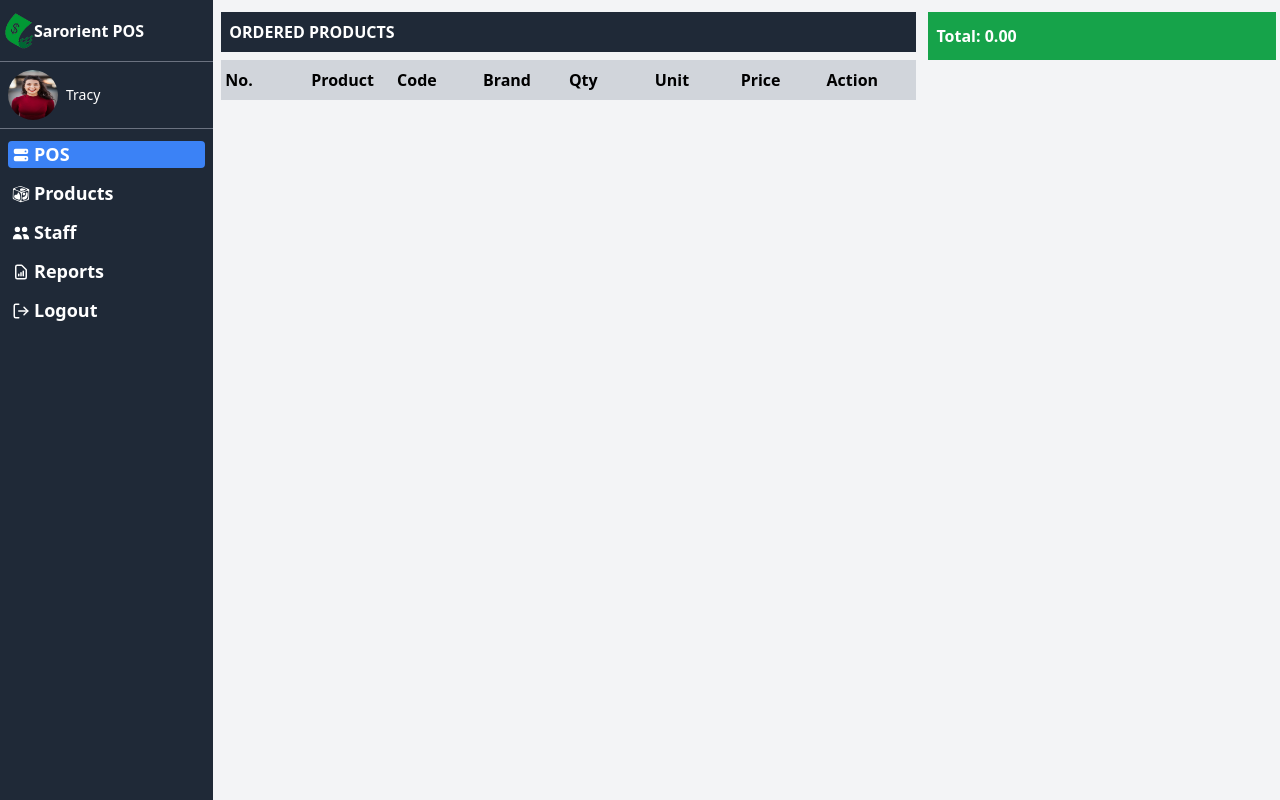
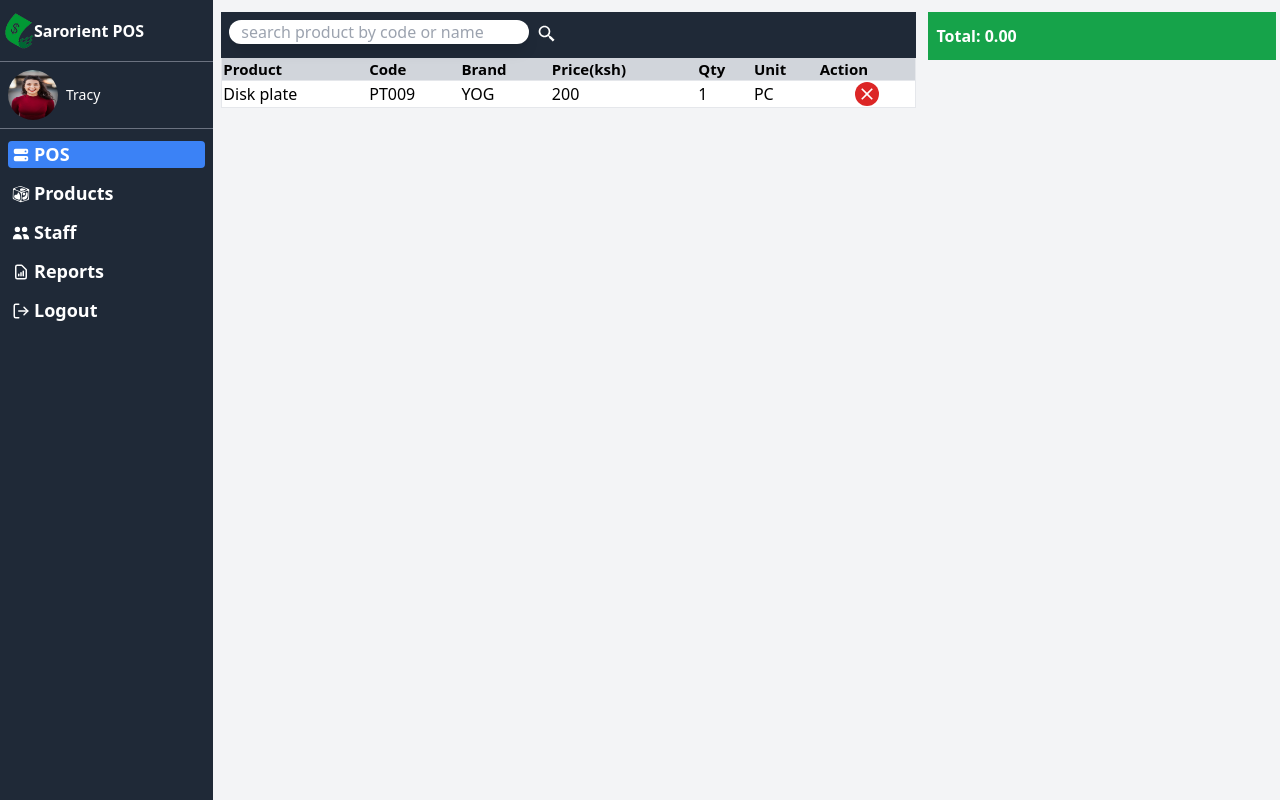
Before and after one commit to saretoduncan/sarorient-pos, a Next.js app: page /main/pos in a window 1280 px wide. Built offline with nearby package versions, Linux system fonts and the light colour scheme.

Commit message:
complete ordered  product design

```diff
--- a/app/components/Ordered_products.tsx
+++ b/app/components/Ordered_products.tsx
@@ -1,18 +1,41 @@
+import { BiEdit } from "react-icons/bi";
+import { IoMdClose } from "react-icons/io";
+
 export default function Ordered_products() {
   return (
     <>
-      <section className="grid grid-cols-8 bg-gray-300 mt-2 px-1 py-2 font-bold">
-      <div>No.</div>
-        <div>Product</div>
-        <div>Code</div>
-        <div>Brand</div>
-        <div>Qty</div>
-        <div>Unit</div>
-        <div>Price</div>
-        <div>Action</div>
-      </section>
-      <section>
+      <section className=" border-x  bg-white">
+        <table className="w-[100%] table-auto  border-gray-300">
+          <thead className="bg-gray-300 text-sm md:text-[15px] border-b">
+            <tr>
+              <th className="text-start">Product</th>
+              <th className="text-start">Code</th>
+              <th className="text-start">Brand</th>
+              <th className="text-start">Price(ksh)</th>
+              <th className="text-start">Qty</th>
+              <th className="text-start">Unit</th>
 
+              <th className="text-start">Action</th>
+            </tr>
+          </thead>
+          <tbody>
+            <tr className="border-b ">
+              <td className="">Disk plate</td>
+              <td className="">PT009</td>
+              <td className="">YOG</td>
+              <td className="">200</td>
+              <td className="">1</td>
+              <td className="">PC</td>
+
+              <td className=" grid space-x-1">
+                {" "}
+                <button className="bg-red-600 mx-auto self-center rounded-[50%] p-[2px]">
+                  <IoMdClose className="text-md  text-white self-center text-[20px]" />
+                </button>
+              </td>
+            </tr>
+          </tbody>
+        </table>
       </section>
     </>
   );
--- a/app/components/Search_bar.tsx
+++ b/app/components/Search_bar.tsx
@@ -1,6 +1,22 @@
-export default function Search_bar(){
+import { BiSearchAlt2 } from "react-icons/bi";
 
-    return(<>
-    </>)
-
+export default function Search_bar() {
+  return (
+    <>
+      <div className="flex space-x-1">
+        <div>
+          <input
+            type="text"
+            placeholder="search product by code or name"
+            className="shadow-lg  focus:outline-none rounded-3xl focus:ring focus:ring-gray-100 ps-3 w-[300px]"
+          />
+        </div>
+        <div>
+          <button className="text-xl self-center p-1 text-white">
+            <BiSearchAlt2 />
+          </button>
+        </div>
+      </div>
+    </>
+  );
 }
--- a/app/main/pos/page.tsx
+++ b/app/main/pos/page.tsx
@@ -1,4 +1,5 @@
 import Ordered_products from "@/app/components/Ordered_products";
+import Search_bar from "@/app/components/Search_bar";
 import React from "react";
 
 const page = () => {
@@ -7,7 +8,7 @@ const page = () => {
       <main className="grid grid-cols-6 h-screen pt-3">
         <section className="col-span-4  px-2">
           <div className="bg-gray-800 ps-2 py-2">
-            <h4 className="text-white font-bold">ORDERED PRODUCTS</h4>
+           <Search_bar/>
           </div>
           <Ordered_products />
         </section>
```
